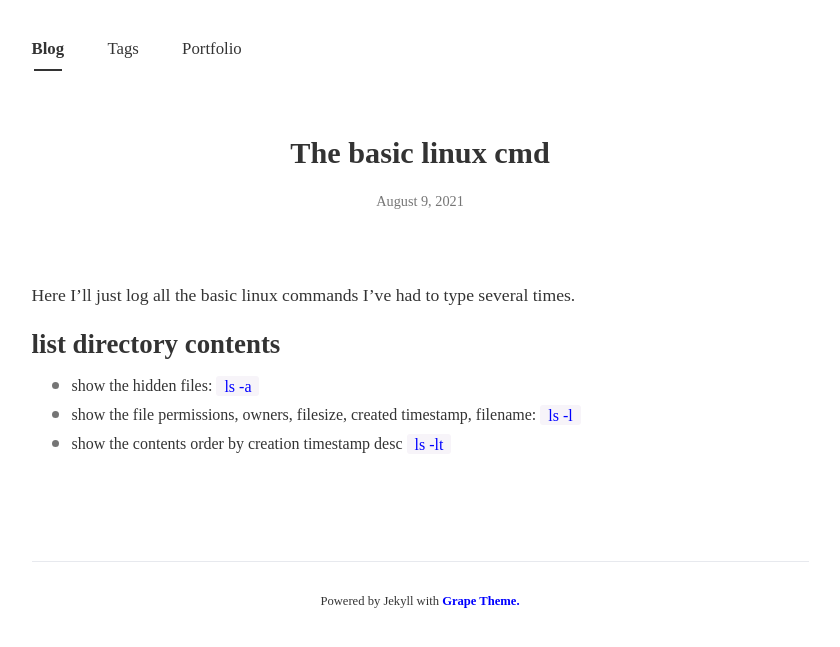
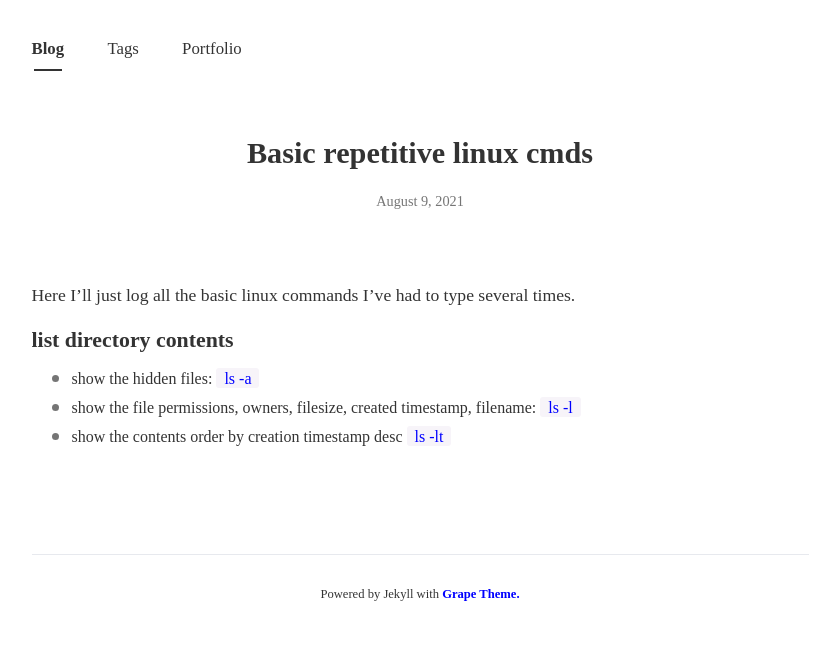
Before and after one commit to cliffordEmmanuel/cliffordEmmanuel.github.io, a Jekyll site: the page built from _posts/2021-08-09-linux-cmds.md, in a window 1280 px wide. Shown: the top 647 px of the page, without its empty margins (220-1060 px from the left). Built offline with Jekyll 4.4.1, drawn with Linux system fonts in a browser that asks for light colours; nearby versions of some CDN libraries; some web fonts are replaced.

Commit message:
new post

```diff
--- a/_posts/2021-08-09-linux-cmds.md
+++ b/_posts/2021-08-09-linux-cmds.md
@@ -1,6 +1,6 @@
 ---
 layout: post
-title: The basic linux cmd
+title: Basic repetitive linux cmds
 subtitle :
 tags: [linux]
 author: Clifford
@@ -10,7 +10,7 @@ comments : True
 
 Here I'll just log all the basic linux commands I've had to type several times.
 
-## list directory contents
+#### list directory contents
 
 - show the hidden files: `ls -a`
 - show the file permissions, owners, filesize, created timestamp, filename: `ls -l`
```
